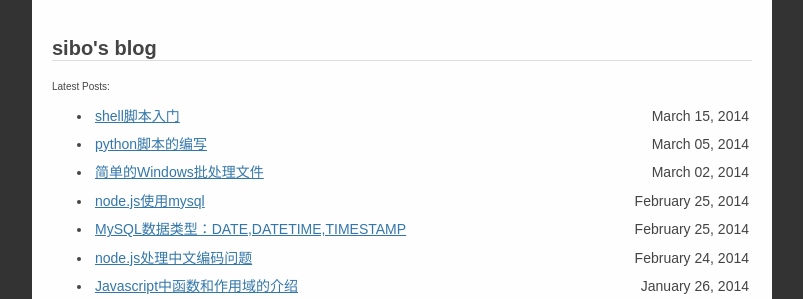
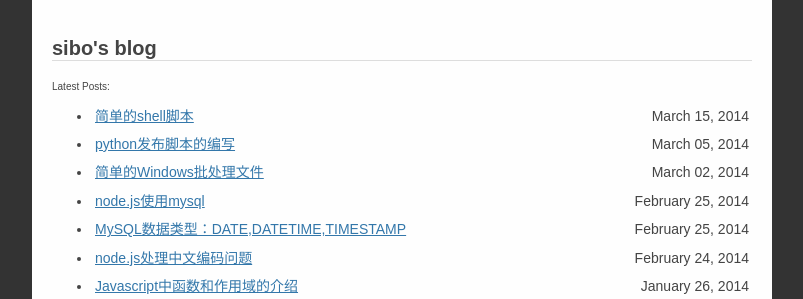
Before and after one commit to osrpt/osrpt.github.com, a Jekyll site: the page built from index.html, in a window 1280 px wide. Shown: the top 299 px of the page, without its empty margins (238-1041 px from the left). Built offline with Jekyll 4.4.1, drawn with Linux system fonts in a browser that asks for light colours; Markdown is read by kramdown in place of the engine named in the settings.

Commit message:
edit name

```diff
--- a/_posts/2014-03-05-python-publish-scripts.md
+++ b/_posts/2014-03-05-python-publish-scripts.md
@@ -1,6 +1,6 @@
 ---
 layout: post
-title: python脚本的编写
+title: python发布脚本的编写
 ---
 
 python比bat更加强大，灵活性更高，所以更适合做自动化脚本。
@@ -62,6 +62,7 @@ python比bat更加强大，灵活性更高，所以更适合做自动化脚本
             outfile.close()
 
 ###常用的文件操作
+
 1. `os.unlink(filePath)` 删除filePath这个文件
 2. `shutil.rmtree(dirPath)` 删除目录
 3. 'path.exists(filePath)' 文件是否存在
--- a/_posts/2014-03-15-simple-shell-script.md
+++ b/_posts/2014-03-15-simple-shell-script.md
@@ -1,6 +1,6 @@
 ---
 layout: post
-title: shell脚本入门
+title: 简单的shell脚本
 ---
 ###任务
 编写一个shell脚本，完成站点发布工作。
```
